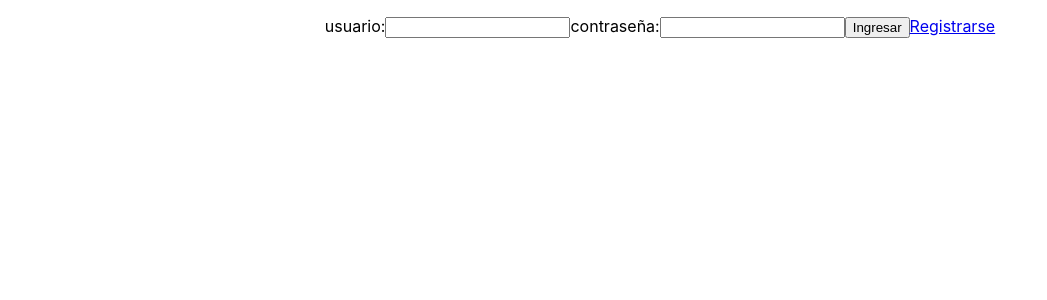
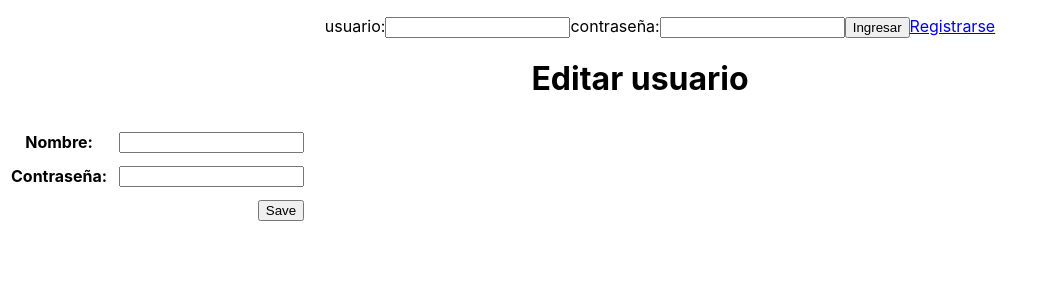
Before and after one commit to finance-leasing-web-app/TFfinanzas, a React (Create React App) app in the folder reactfinanzas/: page /usuario/1/edit in a window 1280 px wide. Shown: the top 300 px of the page, without its empty margins (0-1047 px from the left). Built offline with nearby package versions, Linux system fonts and the light colour scheme; no server answers.

Commit message:
visualizar los usuarios - crear la columna admin en BD -
edicion y brorrar usuarios

```diff
--- a/reactfinanzas/src/App.js
+++ b/reactfinanzas/src/App.js
@@ -21,9 +21,10 @@ function App() {
       </nav>
       <Routes>
         <Route index element={<IndexMA />}/>
+        {/* <Route index element={<ListarUsuario />}/> */}
         <Route path='usuario/listar' element={<ListarUsuario />}/>
         <Route path='usuario/crear' element={<CrearUsuario />}/>
-        <Route path='usuario/editar' element={<EditarUsuario />}/>
+        <Route path='usuario/:id/edit' element={<EditarUsuario />}/>
         <Route path='tabla/datos' element={<TBDatos />}/>
         <Route path='tabla/resultados' element={<TBResultados />}/>
         <Route path='tabla/detalles' element={<TBDetalles />}/>
--- a/reactfinanzas/src/Components/EditarUsuario.js
+++ b/reactfinanzas/src/Components/EditarUsuario.js
@@ -2,7 +2,7 @@ import { useState, useEffect } from "react";
 import axios from "axios";
 import { useNavigate, useParams } from "react-router-dom";
 
-export default function EditarUsuario() {
+export default function EditUsuario() {
     const navigate = useNavigate();
 
     const [inputs, setInputs] = useState([]);
@@ -10,25 +10,25 @@ export default function EditarUsuario() {
     const {id} = useParams();
 
     useEffect(() => {
-        getUser();
+        getUsuario();
     }, []);
 
-    function getUser() {
-        axios.get(`http://localhost:80/api/user/${id}`).then(function(response) {
+    function getUsuario() {
+        axios.get(`http://localhost:80/apiTF/usuario/${id}`).then(function(response) {
             console.log(response.data);
             setInputs(response.data);
         });
     }
 
     const handleChange = (event) => {
-        const name = event.target.name;
+        const nombre = event.target.name;
         const value = event.target.value;
-        setInputs(values => ({...values, [name]: value}));
+        setInputs(values => ({...values, [nombre]: value}));
     }
     const handleSubmit = (event) => {
         event.preventDefault();
 
-        axios.put(`http://localhost:80/api/user/${id}/edit`, inputs).then(function(response){
+        axios.put(`http://localhost:80/apiTF/usuario/${id}/edit`, inputs).then(function(response){
             console.log(response.data);
             navigate('/');
         });
@@ -36,32 +36,24 @@ export default function EditarUsuario() {
     }
     return (
         <div>
-            <h1>Edit user</h1>
+            <h1>Editar usuario</h1>
             <form onSubmit={handleSubmit}>
                 <table cellSpacing="10">
                     <tbody>
                         <tr>
                             <th>
-                                <label>Name: </label>
+                                <label>Nombre: </label>
                             </th>
                             <td>
-                                <input value={inputs.name} type="text" name="name" onChange={handleChange} />
+                                <input value={inputs.nombre} type="text" name="nombre" onChange={handleChange} />
                             </td>
                         </tr>
                         <tr>
                             <th>
-                                <label>Email: </label>
+                                <label>Contraseña: </label>
                             </th>
                             <td>
-                                <input value={inputs.email} type="text" name="email" onChange={handleChange} />
-                            </td>
-                        </tr>
-                        <tr>
-                            <th>
-                                <label>Mobile: </label>
-                            </th>
-                            <td>
-                                <input value={inputs.mobile} type="text" name="mobile" onChange={handleChange} />
+                                <input value={inputs.contrasegna} type="text" name="contrasegna" onChange={handleChange} />
                             </td>
                         </tr>
                         <tr>
--- a/reactfinanzas/src/Components/IndexMA.js
+++ b/reactfinanzas/src/Components/IndexMA.js
@@ -1,3 +1,8 @@
+import axios from "axios"
+import { useEffect, useState } from "react";
+import { Link } from "react-router-dom";
+
+
 const IndexMA = () => {
     return (
         <div className="IndexMA">
--- a/reactfinanzas/src/Components/ListarUsuario.js
+++ b/reactfinanzas/src/Components/ListarUsuario.js
@@ -2,49 +2,48 @@ import axios from "axios"
 import { useEffect, useState } from "react";
 import { Link } from "react-router-dom";
 
-export default function ListUser() {
+export default function ListUsuario() {
 
-    const [users, setUsers] = useState([]);
+    const [usuarios, setUsuarios] = useState([]);
     useEffect(() => {
-        getUsers();
+        getUsuarios();
     }, []);
 
-    function getUsers() {
-        axios.get('http://localhost:80/api/users/').then(function(response) {
+    function getUsuarios() {
+        axios.get('http://localhost:80/apiTF/usuarios/').then(function(response) {
             console.log(response.data);
-            setUsers(response.data);
+            setUsuarios(response.data);
         });
     }
 
-    const deleteUser = (id) => {
-        axios.delete(`http://localhost:80/api/user/${id}/delete`).then(function(response){
+    const deleteUsuario = (id) => {
+        axios.delete(`http://localhost:80/apiTF/usuario/${id}/delete`).then(function(response){
             console.log(response.data);
-            getUsers();
+            getUsuarios();
         });
     }
     return (
         <div>
-            <h1>List Users</h1>
+            {/* cambiar */}
+            <h1>Lista de Usuarios</h1>
             <table>
                 <thead>
+                    {/* cambiar */}
                     <tr>
                         <th>#</th>
-                        <th>Name</th>
-                        <th>Email</th>
-                        <th>Mobile</th>
-                        <th>Actions</th>
+                        <th>Nombre</th>
+                        <th>Contraseña</th>
                     </tr>
                 </thead>
                 <tbody>
-                    {users.map((user, key) =>
+                    {usuarios.map((usuario, key) =>
                         <tr key={key}>
-                            <td>{user.id}</td>
-                            <td>{user.name}</td>
-                            <td>{user.email}</td>
-                            <td>{user.mobile}</td>
+                            <td>{usuario.id}</td>
+                            <td>{usuario.nombre}</td>
+                            <td>{usuario.contrasegna}</td>
                             <td>
-                                <Link to={`user/${user.id}/edit`} style={{marginRight: "10px"}}>Edit</Link>
-                                <button onClick={() => deleteUser(user.id)}>Delete</button>
+                                <Link to={`usuario/${usuario.id}/edit`} style={{marginRight: "10px"}}>Editar</Link>
+                                <button onClick={() => deleteUsuario(usuario.id)}>Eliminar</button>
                             </td>
                         </tr>
                     )}
```
